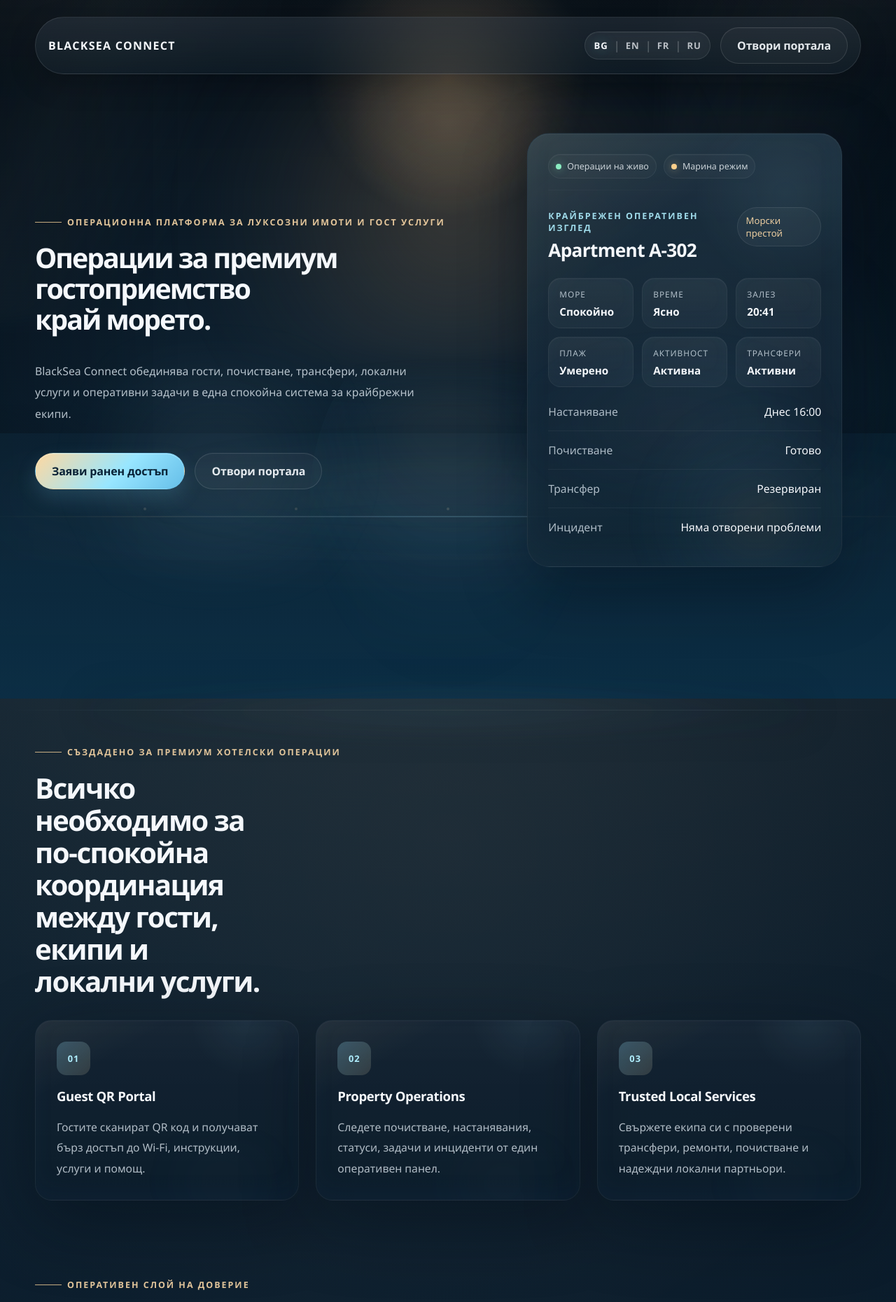
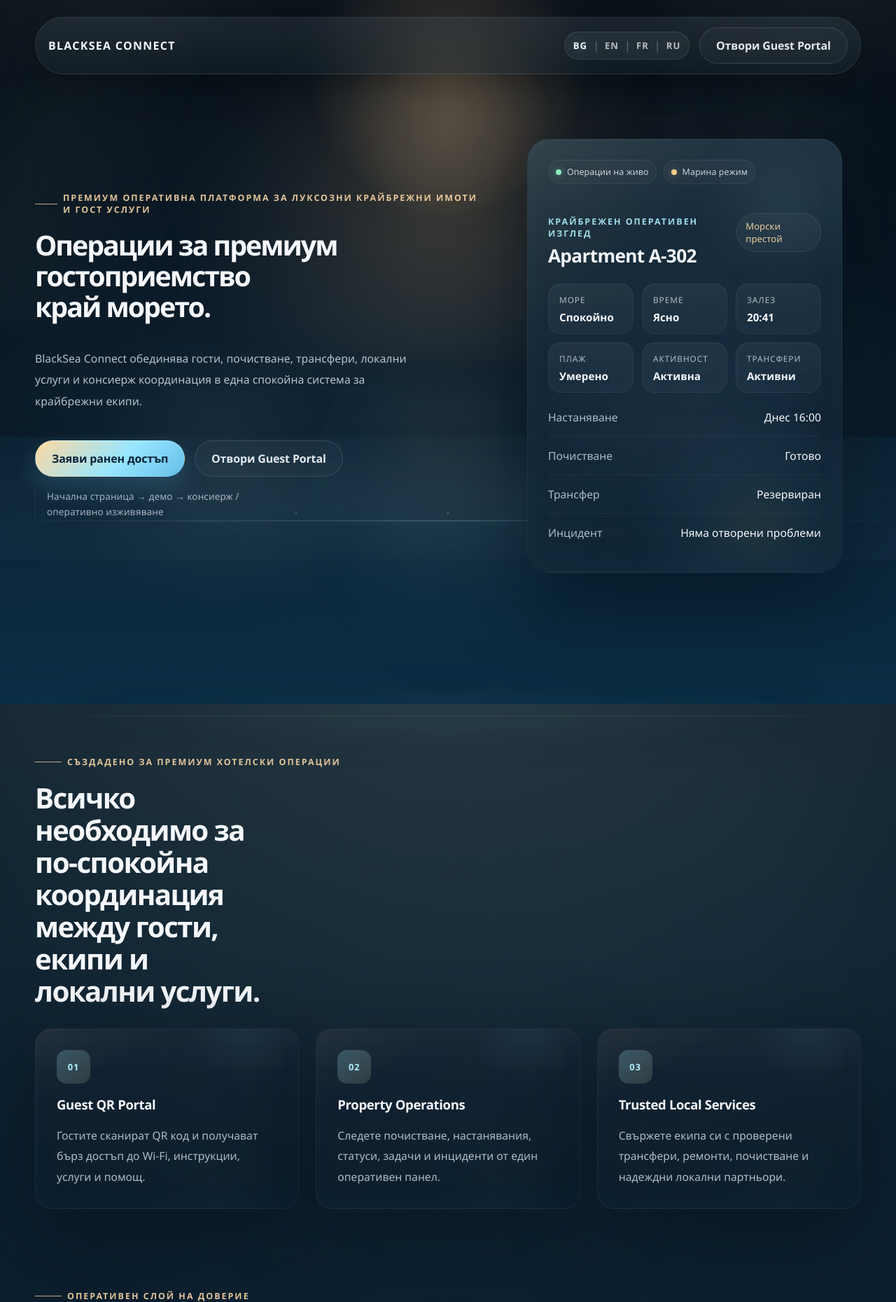
Before and after one commit to stellababy2004/BlackSeaConnect, a Flask app: page / in a window 1280 px wide. Shown: the top 1860 px of the page at 70% size. Run offline with Flask 3, Linux system fonts and the light colour scheme.

Commit message:
Polish premium landing page experience

```diff
--- a/static/css/styles.css
+++ b/static/css/styles.css
@@ -24,6 +24,8 @@
   --marina-light: rgba(248, 221, 170, 0.24);
   --success: #8ef0c4;
   --shadow: 0 30px 100px rgba(2, 11, 20, 0.46);
+  --shadow-lux: 0 42px 128px rgba(2, 10, 18, 0.48);
+  --shadow-lift: 0 18px 48px rgba(2, 10, 18, 0.24);
   --radius-xl: 32px;
   --radius-lg: 24px;
   --radius-md: 18px;
@@ -39,11 +41,13 @@ body {
   min-height: 100vh;
   font-family: "Segoe UI", "Helvetica Neue", Arial, sans-serif;
   background:
-    radial-gradient(circle at 50% 18%, rgba(255, 224, 184, 0.05), transparent 18%),
-    radial-gradient(circle at 50% -8%, rgba(255, 201, 146, 0.13), transparent 28%),
-    radial-gradient(circle at 16% 6%, rgba(118, 193, 226, 0.1), transparent 26%),
-    linear-gradient(180deg, #07121c 0%, #0a1c2c 30%, #0d3550 66%, #103f5d 100%);
+    radial-gradient(circle at 50% 14%, rgba(255, 225, 185, 0.06), transparent 16%),
+    radial-gradient(circle at 50% -8%, rgba(255, 198, 139, 0.14), transparent 26%),
+    radial-gradient(circle at 18% 10%, rgba(116, 191, 223, 0.1), transparent 24%),
+    radial-gradient(circle at 84% 18%, rgba(109, 174, 204, 0.07), transparent 20%),
+    linear-gradient(180deg, #06111a 0%, #091b2a 26%, #0b2538 58%, #0f3954 100%);
   color: var(--text);
+  overflow-x: hidden;
 }
 
 body::before,
@@ -60,22 +64,23 @@ body::before {
     radial-gradient(circle at 32% 14%, rgba(255, 255, 255, 0.014), transparent 0.9%),
     radial-gradient(circle at 68% 28%, rgba(255, 255, 255, 0.012), transparent 0.8%),
     radial-gradient(circle at 58% 46%, rgba(255, 255, 255, 0.01), transparent 0.7%),
-    radial-gradient(circle at 18% 22%, rgba(173, 219, 236, 0.038), transparent 22%),
-    radial-gradient(circle at 82% 18%, rgba(255, 215, 168, 0.034), transparent 18%),
-    radial-gradient(circle at 76% 36%, rgba(141, 206, 232, 0.032), transparent 20%),
-    radial-gradient(circle at 50% 70%, rgba(86, 141, 170, 0.05), transparent 30%),
+    radial-gradient(circle at 18% 22%, rgba(173, 219, 236, 0.04), transparent 22%),
+    radial-gradient(circle at 82% 18%, rgba(255, 215, 168, 0.036), transparent 18%),
+    radial-gradient(circle at 76% 36%, rgba(141, 206, 232, 0.034), transparent 20%),
+    radial-gradient(circle at 50% 70%, rgba(86, 141, 170, 0.055), transparent 30%),
     linear-gradient(90deg, transparent 0%, rgba(255, 255, 255, 0.012) 48%, transparent 100%);
   filter: blur(30px);
-  opacity: 0.88;
+  opacity: 0.82;
   animation: bodyDrift 46s ease-in-out infinite;
 }
 
 body::after {
   background:
-    linear-gradient(180deg, rgba(255, 255, 255, 0.018), transparent 16%, transparent 82%, rgba(255, 255, 255, 0.018)),
-    radial-gradient(ellipse at 50% 8%, rgba(255, 221, 175, 0.03), transparent 26%),
-    linear-gradient(90deg, rgba(7, 18, 28, 0.12), transparent 18%, transparent 82%, rgba(7, 18, 28, 0.16));
-  opacity: 0.7;
+    linear-gradient(180deg, rgba(255, 255, 255, 0.018), transparent 14%, transparent 84%, rgba(255, 255, 255, 0.014)),
+    radial-gradient(ellipse at 50% 8%, rgba(255, 221, 175, 0.035), transparent 24%),
+    linear-gradient(90deg, rgba(7, 18, 28, 0.14), transparent 18%, transparent 82%, rgba(7, 18, 28, 0.18));
+  opacity: 0.66;
+  mix-blend-mode: screen;
 }
 
 a {
@@ -89,9 +94,9 @@ a {
   min-height: 100vh;
   padding: 24px 24px 188px;
   background:
-    radial-gradient(circle at 50% 18%, rgba(247, 210, 158, 0.09), transparent 14%),
-    radial-gradient(circle at 50% 11%, rgba(255, 191, 126, 0.17), transparent 18%),
-    linear-gradient(180deg, rgba(4, 11, 18, 0.98) 0%, rgba(8, 20, 31, 0.92) 22%, rgba(9, 28, 44, 0.8) 50%, rgba(11, 46, 69, 0.96) 100%);
+    radial-gradient(circle at 50% 18%, rgba(247, 210, 158, 0.1), transparent 14%),
+    radial-gradient(circle at 50% 11%, rgba(255, 191, 126, 0.16), transparent 18%),
+    linear-gradient(180deg, rgba(4, 11, 18, 0.98) 0%, rgba(8, 20, 31, 0.93) 24%, rgba(9, 28, 44, 0.84) 52%, rgba(11, 46, 69, 0.98) 100%);
 }
 
 .hero__backdrop {
@@ -107,11 +112,11 @@ a {
   inset: auto 0 17% 0;
   height: 16%;
   background:
-    linear-gradient(180deg, rgba(255, 222, 177, 0.04), rgba(118, 181, 209, 0.022) 38%, transparent 100%),
-    radial-gradient(ellipse at center, rgba(176, 218, 235, 0.03), transparent 74%),
+    linear-gradient(180deg, rgba(255, 222, 177, 0.045), rgba(118, 181, 209, 0.024) 38%, transparent 100%),
+    radial-gradient(ellipse at center, rgba(176, 218, 235, 0.036), transparent 74%),
     linear-gradient(90deg, transparent 0%, rgba(255, 255, 255, 0.012) 52%, transparent 100%);
-  filter: blur(30px);
-  opacity: 0.7;
+  filter: blur(34px);
+  opacity: 0.62;
 }
 
 .hero__backdrop::after {
@@ -121,9 +126,9 @@ a {
   right: 10%;
   bottom: 23%;
   height: 14%;
-  background: radial-gradient(ellipse at center, rgba(255, 231, 198, 0.06) 0%, rgba(129, 194, 224, 0.03) 42%, transparent 74%);
-  filter: blur(36px);
-  opacity: 0.7;
+  background: radial-gradient(ellipse at center, rgba(255, 231, 198, 0.065) 0%, rgba(129, 194, 224, 0.034) 42%, transparent 74%);
+  filter: blur(40px);
+  opacity: 0.64;
   animation: oceanGlow 32s ease-in-out infinite;
 }
 
@@ -156,8 +161,8 @@ a {
   min-width: 620px;
   min-height: 280px;
   transform: translateX(-50%);
-  background: radial-gradient(circle, rgba(255, 193, 128, 0.18) 0%, rgba(255, 193, 128, 0.09) 34%, rgba(255, 209, 164, 0.04) 52%, transparent 80%);
-  filter: blur(34px);
+  background: radial-gradient(circle, rgba(255, 193, 128, 0.2) 0%, rgba(255, 193, 128, 0.1) 34%, rgba(255, 209, 164, 0.05) 52%, transparent 80%);
+  filter: blur(38px);
   animation: ambientFloat 22s ease-in-out infinite;
 }
 
@@ -166,8 +171,8 @@ a {
   bottom: 22%;
   width: 48vw;
   height: 34vw;
-  background: radial-gradient(circle, rgba(88, 168, 211, 0.22) 0%, rgba(88, 168, 211, 0.08) 32%, transparent 72%);
-  filter: blur(34px);
+  background: radial-gradient(circle, rgba(88, 168, 211, 0.24) 0%, rgba(88, 168, 211, 0.09) 32%, transparent 72%);
+  filter: blur(38px);
   animation: ambientPulse 34s ease-in-out infinite;
 }
 
@@ -177,7 +182,7 @@ a {
   width: 40vw;
   height: 24vw;
   background: radial-gradient(circle, rgba(213, 237, 247, 0.08) 0%, transparent 70%);
-  filter: blur(38px);
+  filter: blur(42px);
   animation: ambientDrift 38s linear infinite;
 }
 
@@ -316,22 +321,22 @@ a {
   justify-content: space-between;
   gap: 20px;
   padding: 14px 18px;
-  border: 1px solid rgba(255, 255, 255, 0.1);
+  border: 1px solid rgba(255, 255, 255, 0.092);
   border-radius: 999px;
   background:
-    linear-gradient(180deg, rgba(255, 255, 255, 0.08), rgba(255, 255, 255, 0.03)),
-    rgba(8, 24, 36, 0.36);
-  backdrop-filter: blur(22px);
-  box-shadow: 0 14px 40px rgba(0, 0, 0, 0.2);
+    linear-gradient(180deg, rgba(255, 255, 255, 0.078), rgba(255, 255, 255, 0.028)),
+    rgba(8, 24, 36, 0.34);
+  backdrop-filter: blur(24px);
+  box-shadow: 0 16px 42px rgba(0, 0, 0, 0.22);
   transition: background 600ms ease, border-color 600ms ease, box-shadow 600ms ease, transform 600ms ease;
 }
 
 .topbar:hover {
   background:
-    linear-gradient(180deg, rgba(255, 255, 255, 0.09), rgba(255, 255, 255, 0.035)),
-    rgba(9, 27, 40, 0.4);
-  border-color: rgba(255, 255, 255, 0.12);
-  box-shadow: 0 18px 48px rgba(0, 0, 0, 0.22);
+    linear-gradient(180deg, rgba(255, 255, 255, 0.09), rgba(255, 255, 255, 0.034)),
+    rgba(9, 27, 40, 0.39);
+  border-color: rgba(255, 255, 255, 0.118);
+  box-shadow: 0 20px 50px rgba(0, 0, 0, 0.24);
 }
 
 .brand {
@@ -396,9 +401,9 @@ a {
 .hero__content {
   display: grid;
   grid-template-columns: minmax(0, 0.96fr) minmax(360px, 450px);
-  gap: 62px;
+  gap: 54px;
   align-items: center;
-  padding-top: 84px;
+  padding-top: 92px;
 }
 
 .hero__content::before,
@@ -513,6 +519,17 @@ a {
   margin-top: 40px;
 }
 
+.hero__flow {
+  max-width: 44ch;
+  margin: 18px 0 0;
+  padding-left: 16px;
+  border-left: 1px solid rgba(255, 255, 255, 0.08);
+  color: rgba(228, 237, 245, 0.7);
+  font-size: 0.84rem;
+  line-height: 1.6;
+  letter-spacing: 0.01em;
+}
+
 .button {
   display: inline-flex;
   align-items: center;
@@ -535,15 +553,16 @@ a {
   background: linear-gradient(135deg, #ffd8a0 0%, #98e6ff 56%, #65bee8 100%);
   color: #082236;
   box-shadow:
-    0 12px 28px rgba(117, 198, 235, 0.18),
+    0 14px 34px rgba(117, 198, 235, 0.2),
     inset 0 1px 0 rgba(255, 255, 255, 0.26);
 }
 
 .button--primary:hover,
 .button--primary:focus-visible {
   box-shadow:
-    0 14px 32px rgba(117, 198, 235, 0.18),
+    0 18px 38px rgba(117, 198, 235, 0.22),
     inset 0 1px 0 rgba(255, 255, 255, 0.28);
+  filter: saturate(1.03);
 }
 
 .button--secondary,
@@ -558,26 +577,27 @@ a {
 .button--ghost:hover,
 .button--secondary:focus-visible,
 .button--ghost:focus-visible {
-  border-color: rgba(255, 255, 255, 0.16);
-  background: rgba(255, 255, 255, 0.04);
+  border-color: rgba(255, 255, 255, 0.18);
+  background: rgba(255, 255, 255, 0.044);
 }
 
 .preview-card {
   position: relative;
   padding: 29px;
-  border: 1px solid rgba(255, 255, 255, 0.065);
+  border: 1px solid rgba(255, 255, 255, 0.055);
   border-radius: var(--radius-xl);
   background:
-    linear-gradient(180deg, rgba(255, 255, 255, 0.066), rgba(255, 255, 255, 0.016)),
-    linear-gradient(160deg, rgba(10, 34, 52, 0.84), rgba(7, 24, 39, 0.66));
-  backdrop-filter: blur(30px);
+    linear-gradient(180deg, rgba(255, 255, 255, 0.062), rgba(255, 255, 255, 0.014)),
+    linear-gradient(160deg, rgba(10, 34, 52, 0.86), rgba(7, 24, 39, 0.7));
+  backdrop-filter: blur(34px) saturate(118%);
   box-shadow:
-    0 30px 92px rgba(2, 11, 20, 0.38),
-    inset 0 1px 0 rgba(255, 255, 255, 0.042),
-    inset 0 -18px 42px rgba(76, 131, 160, 0.052),
+    var(--shadow-lux),
+    inset 0 1px 0 rgba(255, 255, 255, 0.05),
+    inset 0 -18px 42px rgba(76, 131, 160, 0.05),
     0 0 0 1px rgba(255, 255, 255, 0.01);
   overflow: hidden;
   transition: transform 760ms cubic-bezier(0.22, 1, 0.36, 1), border-color 760ms ease, box-shadow 760ms ease, background 760ms ease;
+  animation: sectionReveal 900ms cubic-bezier(0.22, 1, 0.36, 1) both 80ms;
 }
 
 .preview-card::before {
@@ -592,11 +612,11 @@ a {
 }
 
 .preview-card:hover {
-  transform: translateY(-2px);
-  border-color: rgba(255, 255, 255, 0.085);
+  transform: translateY(-3px);
+  border-color: rgba(255, 255, 255, 0.09);
   box-shadow:
-    0 32px 98px rgba(2, 11, 20, 0.38),
-    inset 0 1px 0 rgba(255, 255, 255, 0.046),
+    0 36px 110px rgba(2, 11, 20, 0.42),
+    inset 0 1px 0 rgba(255, 255, 255, 0.05),
     inset 0 -18px 42px rgba(76, 131, 160, 0.058);
 }
 
@@ -884,7 +904,7 @@ main::after {
 
 .features {
   position: relative;
-  padding: 42px 0 0;
+  padding: 48px 0 0;
 }
 
 .features::before {
@@ -917,7 +937,7 @@ main::after {
 
 .section-heading {
   max-width: 760px;
-  margin-bottom: 32px;
+  margin-bottom: 30px;
 }
 
 .section-heading--trust {
@@ -949,7 +969,7 @@ main::after {
     linear-gradient(180deg, rgba(255, 255, 255, 0.042), rgba(255, 255, 255, 0.016)),
     var(--surface-strong);
   box-shadow:
-    var(--shadow),
+    var(--shadow-lux),
     inset 0 1px 0 rgba(255, 255, 255, 0.03),
     inset 0 -14px 34px rgba(84, 139, 168, 0.04);
 }
--- a/templates/index.html
+++ b/templates/index.html
@@ -37,21 +37,22 @@
           <span class="language-switcher__divider" aria-hidden="true">|</span>
           <button class="language-switcher__button" type="button" data-lang-switch="ru">RU</button>
         </div>
-        <a class="button button--ghost topbar__portal" href="#preview" data-i18n="navPortal">Отвори портала</a>
+        <a class="button button--ghost topbar__portal" href="#guest-portal" data-i18n="navPortal">Отвори Guest Portal</a>
       </div>
     </nav>
 
     <div class="hero__content">
       <div class="hero__copy">
-        <p class="eyebrow" data-i18n="badge">Операционна платформа за луксозни имоти и гост услуги</p>
+        <p class="eyebrow" data-i18n="badge">Премиум оперативна платформа за луксозни крайбрежни имоти и гост услуги</p>
         <h1 data-i18n="headline">Операции за премиум гостоприемство край морето.</h1>
         <p class="hero__text" data-i18n="subtitle">
-          BlackSea Connect обединява гости, почистване, трансфери, локални услуги и оперативни задачи в една спокойна система за крайбрежни екипи.
+          BlackSea Connect обединява гости, почистване, трансфери, локални услуги и консиерж координация в една спокойна система за крайбрежни екипи.
         </p>
         <div class="hero__cta">
           <a class="button button--primary" href="#early-access" data-i18n="primaryCta">Заяви ранен достъп</a>
-          <a class="button button--secondary" href="#preview" data-i18n="secondaryCta">Отвори портала</a>
+          <a class="button button--secondary" href="#guest-portal" data-i18n="secondaryCta">Отвори Guest Portal</a>
         </div>
+        <p class="hero__flow" data-i18n="heroFlow">Начална страница → демо → консиерж / оперативно изживяване</p>
       </div>
 
       <aside class="preview-card" id="preview" aria-label="Преглед на операциите" data-i18n-attr="aria-label:previewAria">
@@ -387,7 +388,7 @@
         </div>
       </section>
 
-      <section class="guest-portal" aria-labelledby="guest-portal-title">
+      <section id="guest-portal" class="guest-portal" aria-labelledby="guest-portal-title">
         <div class="section-heading section-heading--guest-portal">
           <p class="section-heading__eyebrow" data-i18n="guestPortalEyebrow">Портал за гости</p>
           <h2 id="guest-portal-title" data-i18n="guestPortalTitle">Спокойно пристигане, консиерж координация и доверени услуги в мобилен портал за гости.</h2>
@@ -554,12 +555,13 @@
     (function () {
       const translations = {
         bg: {
-          navPortal: "Отвори портала",
-          badge: "Операционна платформа за луксозни имоти и гост услуги",
+          navPortal: "Отвори Guest Portal",
+          badge: "Премиум оперативна платформа за луксозни крайбрежни имоти и гост услуги",
           headline: "Операции за премиум гостоприемство край морето.",
-          subtitle: "BlackSea Connect обединява гости, почистване, трансфери, локални услуги и оперативни задачи в една спокойна система за крайбрежни екипи.",
+          subtitle: "BlackSea Connect обединява гости, почистване, трансфери, локални услуги и консиерж координация в една спокойна система за крайбрежни екипи.",
           primaryCta: "Заяви ранен достъп",
-          secondaryCta: "Отвори портала",
+          secondaryCta: "Отвори Guest Portal",
+          heroFlow: "Начална страница → демо → консиерж / оперативно изживяване",
           previewAria: "Преглед на операциите",
           previewSignalPrimary: "Операции на живо",
           previewSignalSecondary: "Марина режим",
@@ -623,7 +625,7 @@
           timeline2Body: "Пристигането е потвърдено с трансфер до марината в 16:10.",
           timeline2Tag: "Планирано",
           timeline3Title: "Wi-Fi инструкции",
-          timeline3Body: "QR portal е обновен с достъп, входни стъпки и указания.",
+          timeline3Body: "QR порталът е обновен с достъп, входни стъпки и кратки указания.",
           timeline3Tag: "Портал готов",
           timeline4Title: "Ескалация на инцидент",
           timeline4Body: "Сигнал за водно налягане е възложен на локален оператор с SLA 18 мин.",
@@ -635,7 +637,7 @@
           statusLabel: "Статус на имота",
           statusMeta: "Крайбрежно портфолио · 7 активни престоя",
           propertyHeroName: "Villa Marina One",
-          propertyHeroSub: "Операции за луксозни апартаменти · concierge tier",
+          propertyHeroSub: "Операции за луксозни апартаменти · Консиерж ниво",
           propertyHeroPill: "Спокоен режим",
           statusChip1Label: "Пристигане",
           statusChip1Value: "Планирано",
@@ -654,7 +656,7 @@
           housekeepingLabel: "Координация на почистването",
           housekeepingMeta: "Смяна 2 · 4 активни екипа",
           housekeeping1Label: "Почистването е завършено",
-          housekeeping1Value: "A-302 · Ready for arrival",
+          housekeeping1Value: "A-302 · Готово за пристигане",
           housekeeping2Label: "Подготовка в процес",
           housekeeping2Value: "Villa Azure · Остават 18 мин",
           housekeeping3Label: "Зареждане на бельо",
@@ -676,7 +678,7 @@
           partner3Title: "Coastal Transfer Desk",
           partner3Body: "Потвърден маршрут за пристигане",
           guestPortalEyebrow: "Портал за гости",
-          guestPortalTitle: "Спокойно пристигане, консиерж координация и доверени услуги в мобилен портал за гости.",
+          guestPortalTitle: "Спокойно пристигане, консиерж координация и доверени услуги в мобилен Guest Portal.",
           guestPortalAria: "Преглед на портала за гости",
           guestDeviceEyebrow: "Преглед при пристигане",
           guestDeviceTitle: "Villa Marina One",
@@ -739,12 +741,13 @@
           ctaButton: "Заяви ранен достъп"
         },
         en: {
-          navPortal: "View Guest Portal",
+          navPortal: "Open Guest Portal",
           badge: "Operations platform for luxury properties and guest services",
           headline: "Luxury operations for coastal stays.",
           subtitle: "BlackSea Connect brings together guests, cleaning, transfers, local services and daily workflows in one calm system for coastal teams.",
           primaryCta: "Request Early Access",
-          secondaryCta: "View Guest Portal",
+          secondaryCta: "Open Guest Portal",
+          heroFlow: "Landing page → demo → concierge / operations experience",
           previewAria: "Operations preview",
           previewSignalPrimary: "Operations live",
           previewSignalSecondary: "Marina mode",
@@ -861,7 +864,7 @@
           partner3Title: "Coastal Transfer Desk",
           partner3Body: "Arrival route confirmed",
           guestPortalEyebrow: "Guest Portal Experience",
-          guestPortalTitle: "Calm arrival guidance, concierge coordination and trusted services in one mobile guest portal.",
+          guestPortalTitle: "Calm arrival guidance, concierge coordination and trusted services in one mobile Guest Portal.",
           guestPortalAria: "Guest Portal preview",
           guestDeviceEyebrow: "Arrival overview",
           guestDeviceTitle: "Villa Marina One",
@@ -924,12 +927,13 @@
           ctaButton: "Request Early Access"
         },
         fr: {
-          navPortal: "Voir le portail client",
+          navPortal: "Ouvrir le Guest Portal",
           badge: "Plateforme opérationnelle pour propriétés premium et services voyageurs",
           headline: "Des opérations premium pour les séjours en bord de mer.",
           subtitle: "BlackSea Connect réunit voyageurs, ménage, transferts, services locaux et tâches quotidiennes dans un système serein pour les équipes côtières.",
           primaryCta: "Demander un accès anticipé",
-          secondaryCta: "Voir le portail client",
+          secondaryCta: "Ouvrir le Guest Portal",
+          heroFlow: "Page d’accueil → démo → expérience conciergerie / opérations",
           previewAria: "Aperçu des opérations",
           previewSignalPrimary: "Opérations en direct",
           previewSignalSecondary: "Mode marina",
@@ -1046,7 +1050,7 @@
           partner3Title: "Coastal Transfer Desk",
           partner3Body: "Route d'arrivée confirmée",
           guestPortalEyebrow: "Expérience Portail Voyageur",
-          guestPortalTitle: "Arrivée sereine, coordination conciergerie et services fiables dans un portail mobile premium.",
+          guestPortalTitle: "Arrivée sereine, coordination conciergerie et services fiables dans un Guest Portal mobile premium.",
           guestPortalAria: "Aperçu du portail voyageur",
           guestDeviceEyebrow: "Vue d'arrivée",
           guestDeviceTitle: "Villa Marina One",
@@ -1109,12 +1113,13 @@
           ctaButton: "Demander un accès anticipé"
         },
         ru: {
-          navPortal: "Открыть портал",
+          navPortal: "Открыть Guest Portal",
           badge: "Операционная платформа для премиальной недвижимости и гостевых сервисов",
           headline: "Премиальные операции для прибрежного гостеприимства.",
           subtitle: "BlackSea Connect объединяет гостей, уборку, трансферы, локальные сервисы и ежедневные задачи в одной спокойной системе для прибрежных команд.",
           primaryCta: "Запросить ранний доступ",
-          secondaryCta: "Открыть портал",
+          secondaryCta: "Открыть Guest Portal",
+          heroFlow: "Лендинг → демо → консьерж / операционный сценарий",
           previewAria: "Обзор операций",
           previewSignalPrimary: "Операции в эфире",
           previewSignalSecondary: "Режим марины",
@@ -1231,7 +1236,7 @@
           partner3Title: "Coastal Transfer Desk",
           partner3Body: "Маршрут прибытия подтвержден",
           guestPortalEyebrow: "Портал для гостей",
-          guestPortalTitle: "Спокойное прибытие, координация консьержа и проверенные сервисы в мобильном портале для гостей.",
+          guestPortalTitle: "Спокойное прибытие, координация консьержа и проверенные сервисы в мобильном Guest Portal.",
           guestPortalAria: "Обзор портала для гостей",
           guestDeviceEyebrow: "Обзор прибытия",
           guestDeviceTitle: "Villa Marina One",
```
Also changed, not shown: other parts of static/css/styles.css (+86 -27 lines).
